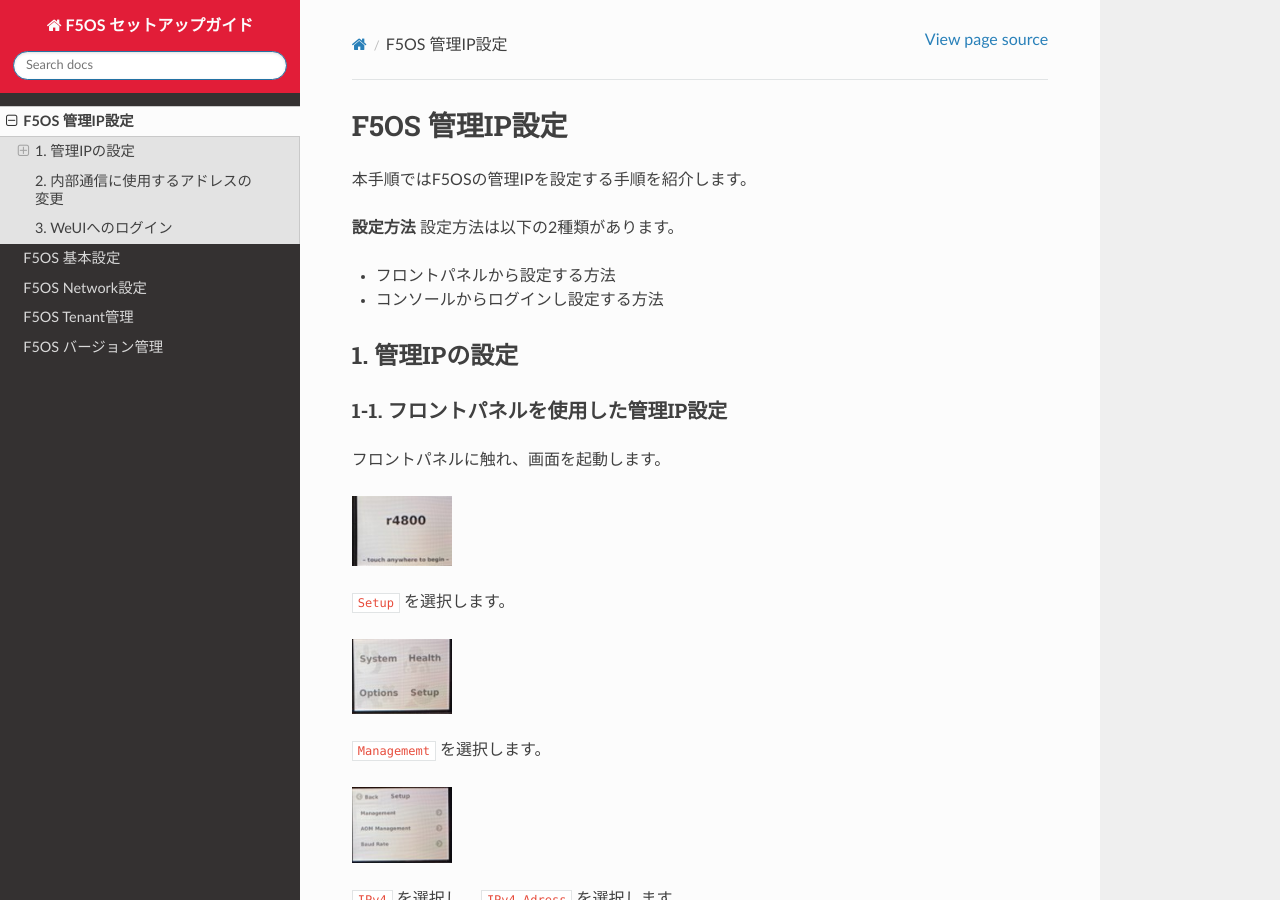
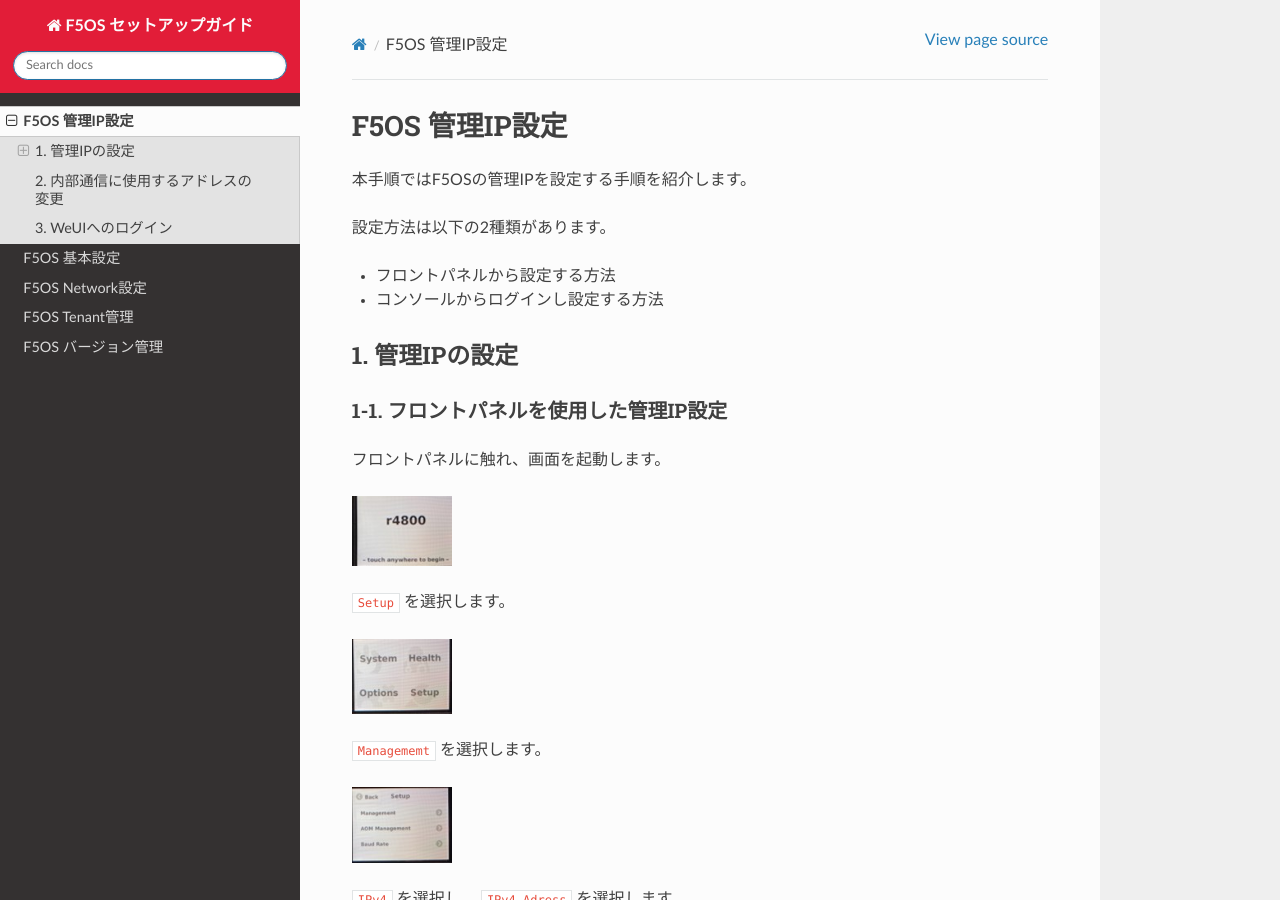
Before and after one commit to BeF5/f5j-easy-setup-f5os, a Sphinx documentation site: the page built from docs/module1/module1.rst, in a window 1280 px wide and 900 px high. Built offline with Sphinx 7.4.7 and the Read the Docs theme 2.0.0, drawn with Linux system fonts in a browser that asks for light colours.

Commit message:
procedure fix

```diff
--- a/docs/module1/module1.rst
+++ b/docs/module1/module1.rst
@@ -4,7 +4,6 @@
 
 本手順ではF5OSの管理IPを設定する手順を紹介します。
 
-**設定方法**
 設定方法は以下の2種類があります。
 
 -  フロントパネルから設定する方法
```
